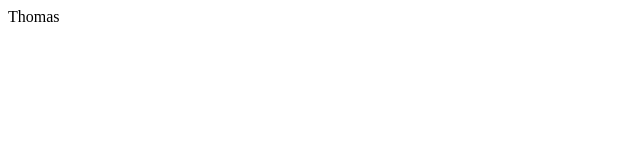
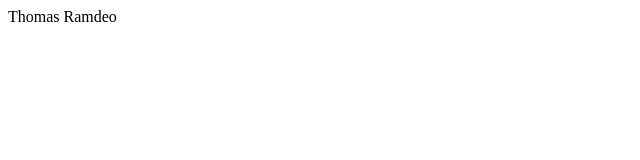
Before and after one commit to JustinSuchit/Recipe-Research, a plain HTML site: page index.html in a window 1280 px wide. Shown: the full height of the page, 0-640 px from the left. Drawn offline with Linux system fonts and the light colour scheme.

```diff
--- a/index.html
+++ b/index.html
@@ -1,6 +1,6 @@
 <html>
 
 <head>
-    Thomas
+    Thomas Ramdeo
 </head>
 </html>
```
